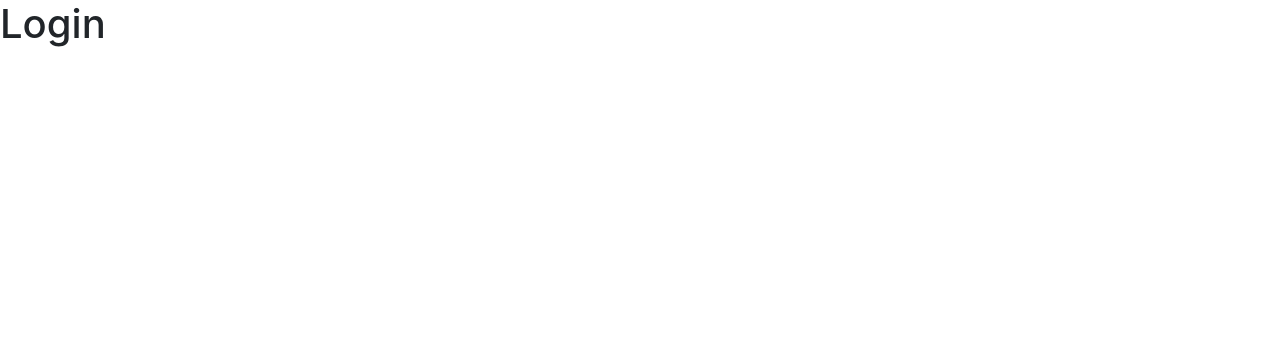
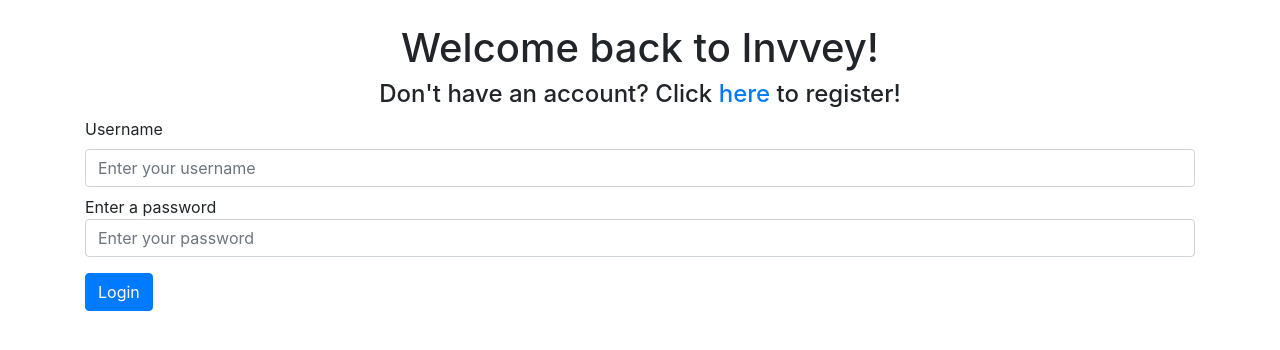
Before and after one commit to ezmartini/invvey, a React (Create React App) app: page /login in a window 1280 px wide. Shown: the top 350 px of the page. Built offline with nearby package versions, Linux system fonts and the light colour scheme.

Commit message:
Created login form

```diff
--- a/src/pages/Login.mjs
+++ b/src/pages/Login.mjs
@@ -1,7 +1,72 @@
+import { useState } from "react";
 import { Link } from "react-router-dom";
+import { login } from "../api/user.js";
 
+function RegisterForm() {
+  const [username, setUsername] = useState("");
+  const [password, setPassword] = useState("");
+  const [errMessage, setErrMessage] = useState("");
+
+  const handleSubmit = async (e) => {
+    e.preventDefault();
+    const userData = { username, password };
+    const response = await login(userData);
+    setErrMessage(response);
+  };
+
+  return (
+    <form>
+      {errMessage && (
+        <p className="alert alert-danger mt-3" role="alert">
+          {" "}
+          {errMessage}{" "}
+        </p>
+      )}
+      <div className="form-group">
+        <label htmlFor="loginUsername">Username</label>
+        <input
+          type="username"
+          className="form-control mb-2"
+          id="loginUsernameInput"
+          aria-describedby="inputUsername"
+          placeholder="Enter your username"
+          minLength="4"
+          onChange={(e) => setUsername(e.target.value)}
+        />
+
+        <label htmlFor="loginPassword" className="mb-0">
+          {" "}
+          Enter a password{" "}
+        </label>
+        <input
+          type="password"
+          className="form-control mb-2"
+          id="passwordInput"
+          aria-describedby="inputPassword"
+          placeholder="Enter your password"
+          onChange={(e) => setPassword(e.target.value)}
+          minLength="6"
+        />
+      </div>
+
+      <button type="submit" className="btn btn-primary">
+        Login
+      </button>
+    </form>
+  );
+}
 function Login() {
-  return <h1> Login </h1>;
+  return (
+    <div className="container mt-4">
+      <h1 className="text-center"> Welcome back to Invvey! </h1>
+      <h4 className="text-center">
+        {" "}
+        Don't have an account? Click <Link to="/register">here</Link> to
+        register!
+      </h4>
+      {RegisterForm()}
+    </div>
+  );
 }
 
 export default Login;
--- a/src/pages/Register.mjs
+++ b/src/pages/Register.mjs
@@ -18,7 +18,18 @@
     } else {
       setErrMessage("");
       const userData = { username, businessName, password };
-      const response = await register(userData);
+      try {
+        const response = await register(userData);
+        console.log(response);
+      } catch (err) {
+        if (err.response.status === 409) {
+          setErrMessage(
+            "Oops! Looks like that username already exists. Try another username?"
+          );
+        } else {
+          setErrMessage("An unknown error occurred. Please try again. ");
+        }
+      }
     }
   };
 
--- a/src/pages/Welcome.mjs
+++ b/src/pages/Welcome.mjs
@@ -2,12 +2,17 @@
 
 function Welcome() {
   return (
-    <div className="container text-center">
+    <div className="container mt-4">
       {" "}
-      <h1> Welcome to Invvey </h1>
-      <div className="row">
-        <Link to="/register"> Register </Link>
-        <Link to="/Login"> Login </Link>{" "}
+      <h1 className="text-center"> Welcome to Invvey </h1>
+      <div className="container text-center row w-40 mt-5">
+        {" "}
+        <div className="col">
+          <Link to="/register"> Register </Link>
+        </div>
+        <div className="col">
+          <Link to="/Login"> Login </Link>{" "}
+        </div>
       </div>
     </div>
   );
```
Also changed, not shown: public/inventory.png (added).
